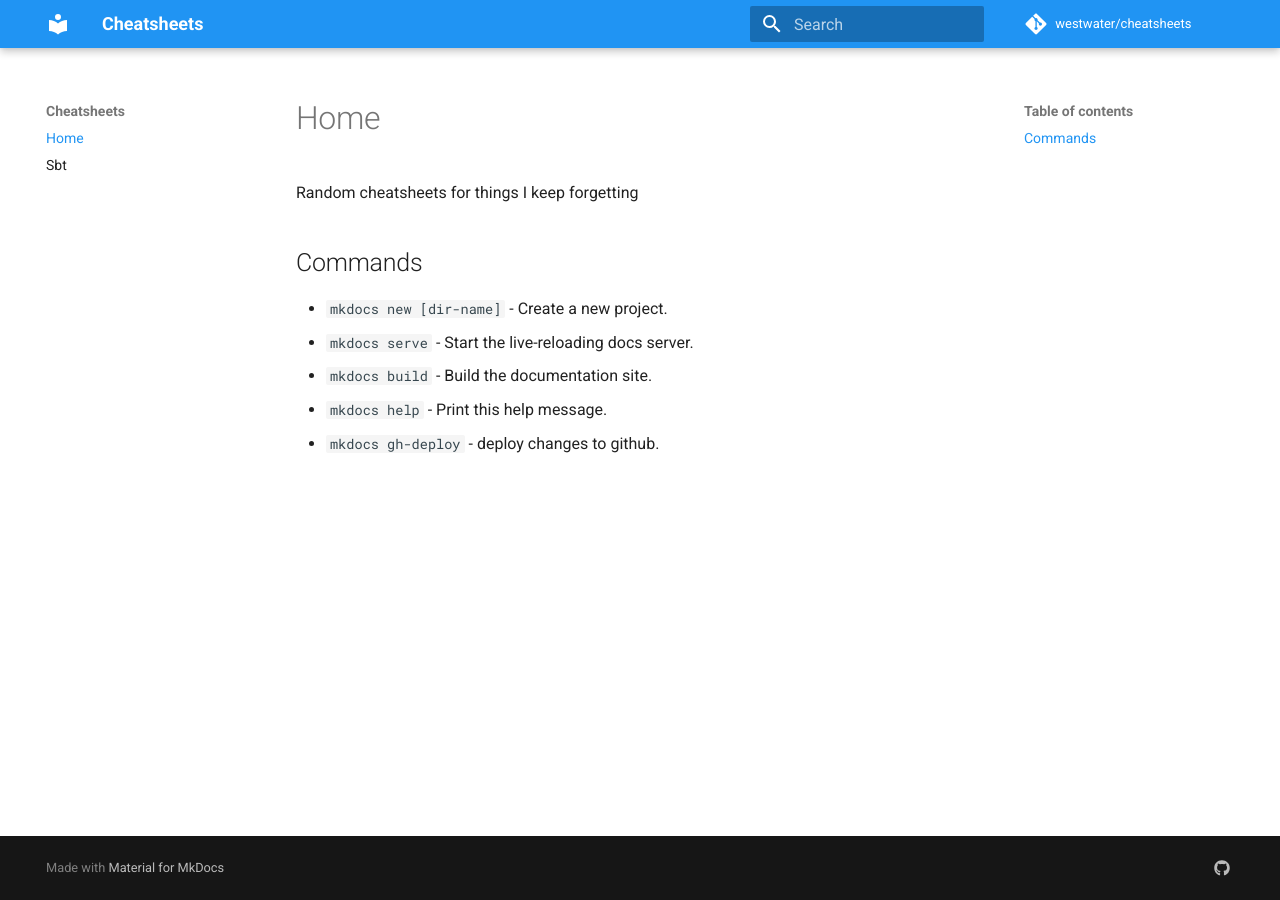
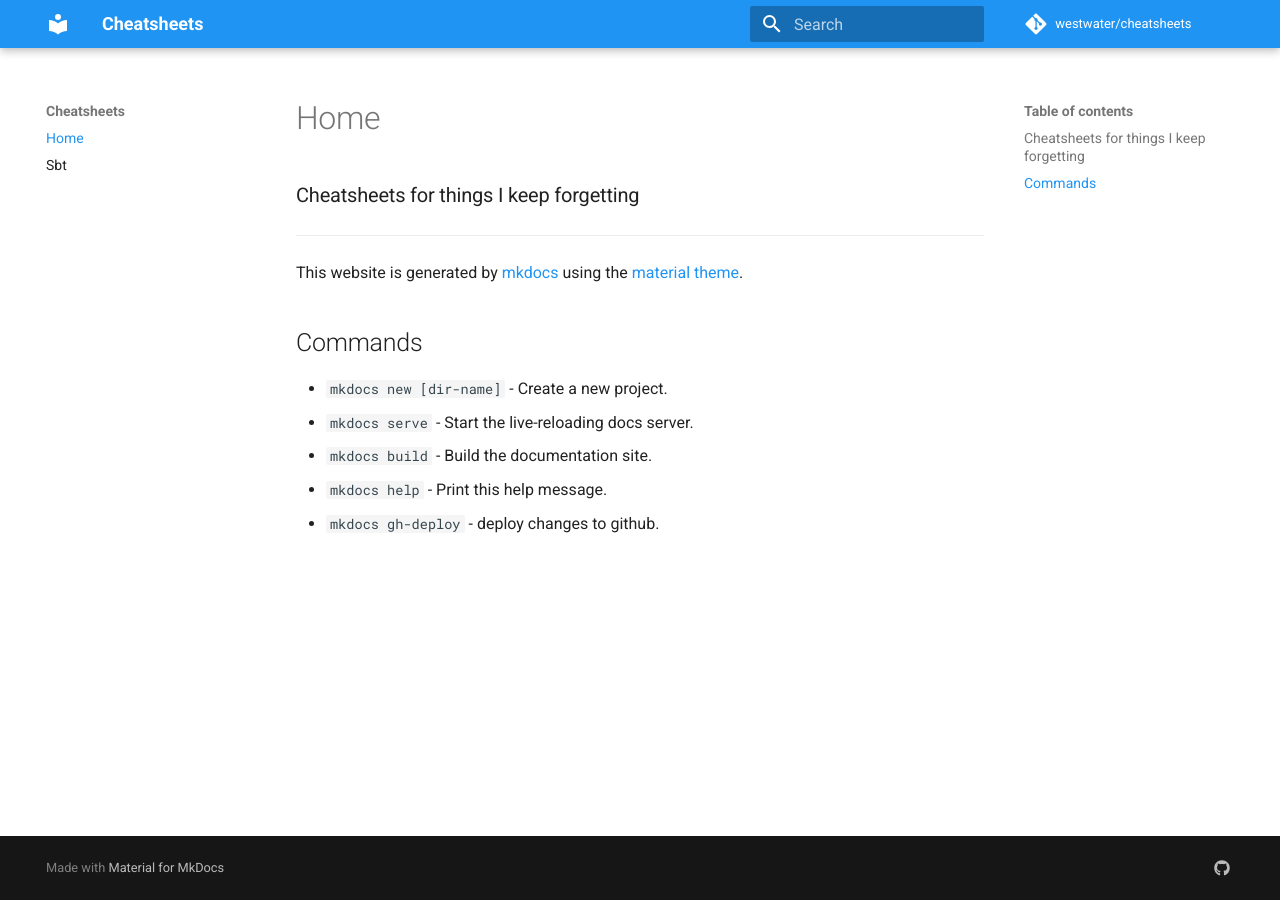
Before and after one commit to westwater/cheatsheets, an MkDocs documentation site: the page built from docs/index.md, in a window 1280 px wide. Built offline with MkDocs 1.6.1 and Material for MkDocs 9.7.7, drawn with Linux system fonts in a browser that asks for light colours; comment, search, counter and statistics services are not loaded.

Commit message:
Updated sbt.md

```diff
--- a/docs/index.md
+++ b/docs/index.md
@@ -1,6 +1,9 @@
 # Home
 
-Random cheatsheets for things I keep forgetting
+### Cheatsheets for things I keep forgetting
+___
+
+This website is generated by [mkdocs](https://www.mkdocs.org) using the [material theme](https://squidfunk.github.io/mkdocs-material/).
 
 ## Commands
 
```
Also changed, not shown: docs/sbt.md (+38 -0 lines).
